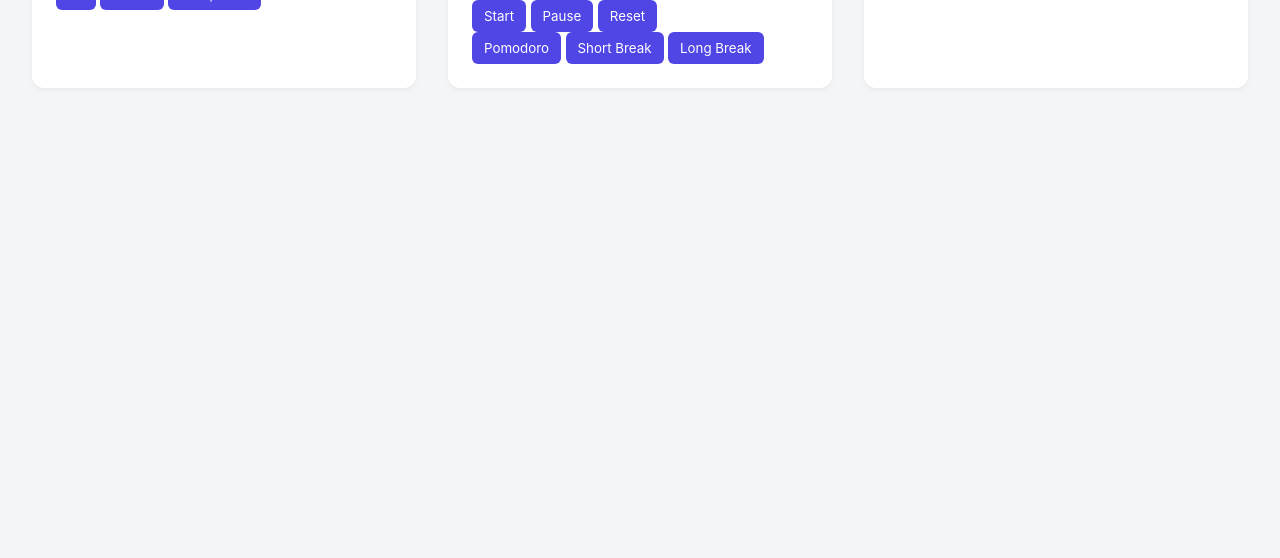
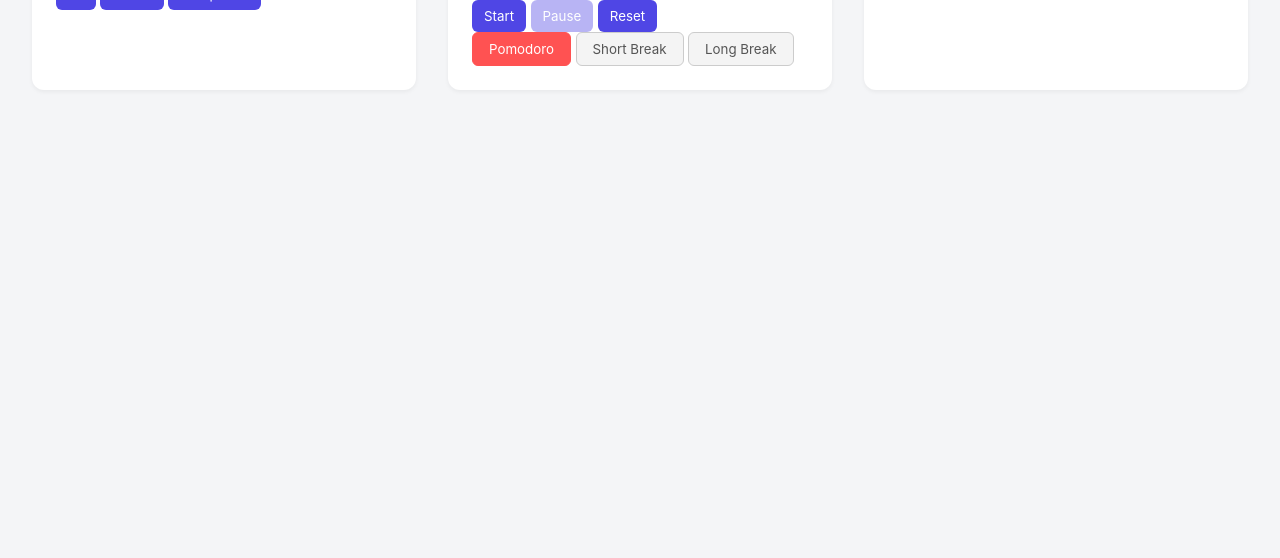
Before and after one commit to ShawnYS-codemtl/productivity-dashboard, a plain HTML site: page index.html in a window 1280 px wide. Shown: the part 242-800 px from the top of the page. Drawn offline with Linux system fonts and the light colour scheme.

Commit message:
feat: implement highlight active mode button

```diff
--- a/css/components.css
+++ b/css/components.css
@@ -17,6 +17,12 @@
 
 button:hover {
     opacity: 0.9;
+    color: #555;
+}
+
+button:disabled {
+    opacity: 0.4;
+    cursor: not-allowed;
 }
 
 /* Pomodoro timer */
@@ -25,6 +31,21 @@
     font-weight: bold;
     text-align: center;
     margin-bottom: 1rem;
+}
+
+[data-min] {
+    padding: 0.5rem 1rem;
+    border: 1px solid #ccc;
+    background: #f4f4f4;
+    cursor: pointer;
+    border-radius: 6px;
+    color: #555;
+}
+
+[data-min].active {
+    background: #ff5252;
+    color: white;
+    border-color: #ff5252;
 }
 
 /* Lists */
--- a/js/pomodoro.js
+++ b/js/pomodoro.js
@@ -7,13 +7,15 @@
 const pauseBtn = document.getElementById("pause-btn");
 const resetBtn = document.getElementById("reset-btn");
 
+// Mode buttons (Pomodoro, Short break, Long break)
+const modeBtns = document.querySelectorAll("[data-min]");
+
 export function init() {
     console.log("Pomodoro Module Loaded");
 
-    // Mode buttons (Pomodoro, Short break, Long break)
-    const modeBtns = document.querySelectorAll("[data-min]");
-
     updateDisplay()
+    updateControls()
+    highlightActiveButton(25)
 
     startBtn.addEventListener("click", start);
 
@@ -39,21 +41,33 @@
         }
         updateDisplay()
     }, 1000)
+
+    updateControls()
 }
 
 function pause(){
     clearInterval(intervalId)
     intervalId = null
+    updateControls()
 }
 
 function reset() {
     timeLeft = duration
     pause()
     updateDisplay()
+    updateControls()
 }
 
 function updateDisplay() {
     display.textContent = formatTime(timeLeft);
+}
+
+function updateControls() {
+    const running = intervalId != null
+
+    startBtn.disabled = running
+    pauseBtn.disabled = !running
+    resetBtn.disabled = false
 }
 
 function formatTime(totalSeconds) {
@@ -73,4 +87,17 @@
     timeLeft = duration
     pause()
     updateDisplay()
+    updateControls()
+    highlightActiveButton(mins)
 }
+
+function highlightActiveButton(mins) {
+    modeBtns.forEach(btn => {
+        const btnMinutes = Number(btn.dataset.min);
+        if (btnMinutes === mins) {
+            btn.classList.add("active");
+        } else {
+            btn.classList.remove("active");
+        }
+    });
+}
```
